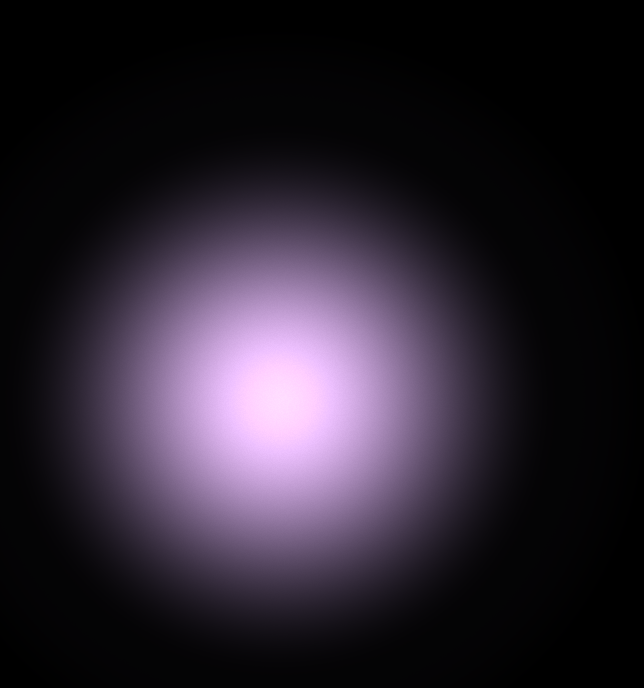
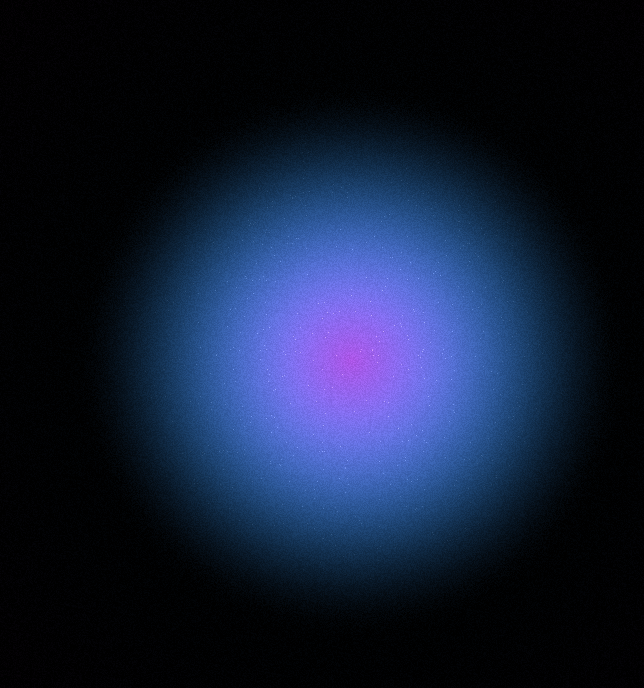
Before and after one commit to rinohed/orb, a plain HTML site: page index.html in a window 1280 px wide. Shown: the whole page, without its empty margins (360-1004 px from the left). Drawn offline with Linux system fonts and the light colour scheme; animation ran at ten frames a second.

Commit message:
Update index.html

```diff
--- a/index.html
+++ b/index.html
@@ -6,12 +6,13 @@
     <title>BRADY UX Orb - Intelligent & Alive</title>
     <style>
         * { margin: 0; padding: 0; box-sizing: border-box; }
-        body, html { width: 100%; height: 100%; overflow: hidden; background-color: black; }
+        body { background: black; overflow: hidden; display: flex; justify-content: center; align-items: center; height: 100vh; }
         canvas { position: absolute; top: 0; left: 0; width: 100%; height: 100%; }
     </style>
 </head>
 <body>
     <canvas id="orbCanvas"></canvas>
+
     <script>
         const canvas = document.getElementById("orbCanvas");
         const gl = canvas.getContext("webgl");
@@ -27,9 +28,20 @@
         let orbX = 0.0, orbY = 0.0;
         let targetX = 0.0, targetY = 0.0;
 
+        // Subtle floating movement around the screen
+        function updateOrbPosition() {
+            targetX = Math.sin(Date.now() * 0.0001) * 0.2;
+            targetY = Math.cos(Date.now() * 0.00015) * 0.2;
+            requestAnimationFrame(updateOrbPosition);
+        }
+        updateOrbPosition();
+
+        // Mouse interaction - attract the orb slightly
         document.addEventListener("mousemove", (event) => {
-            targetX = (event.clientX / window.innerWidth - 0.5) * 0.5;
-            targetY = -(event.clientY / window.innerHeight - 0.5) * 0.5;
+            let mouseX = (event.clientX / window.innerWidth - 0.5) * 0.2;
+            let mouseY = (event.clientY / window.innerHeight - 0.5) * 0.2;
+            targetX += (mouseX - targetX) * 0.1; // Smoothly follow mouse
+            targetY += (mouseY - targetY) * 0.1;
         });
 
         const vertexShaderSource = `
@@ -52,49 +64,56 @@
             void main() {
                 vec2 uv = (gl_FragCoord.xy - 0.5 * resolution) / resolution.y;
 
+                // Apply motion offset for floating effect
                 vec2 offset = orbOffset;
-                float len = length(uv - offset);
 
-                float glow = smoothstep(0.35, 0.0, len);
-                glow += sin(time * 3.0 + len * 15.0) * 0.02; // Flicker effect
+                float len = length(uv + offset);
 
-                vec3 colorA = vec3(0.78, 0.67, 0.98); // #C7ABFB
-                vec3 colorB = vec3(0.2, 0.3, 0.7);
-                vec3 color = mix(colorA, colorB, len + sin(time) * 0.5);
+                // Soft glow with flickering movement
+                float noise = random(uv + time * 0.1) * 0.06;
+                float flicker = sin(time * 2.0) * 0.05;
+                float glow = smoothstep(0.35, 0.05, len) + flicker + noise;
 
-                color += random(uv + time) * 0.02; // subtle noise
+                // Organic color blending with movement distortion
+                vec3 colorA = vec3(0.2, 0.6, 1.0);
+                vec3 colorB = vec3(1.0, 0.1, 0.8);
+                vec3 color = mix(colorA, colorB, sin(time * 0.6 + len * 6.0) * 0.5 + 0.5);
+                color += vec3(random(uv + time * 0.1) * 0.04); // Subtle noise
+
+                // Floating particles effect
+                float particles = step(0.995, random(uv * 30.0 + time * 0.3));
+                color += particles * 0.2;
 
                 gl_FragColor = vec4(color * glow, glow);
             }
         `;
 
-        function createShader(type, source) {
+        function createShader(gl, type, source) {
             const shader = gl.createShader(type);
             gl.shaderSource(shader, source);
             gl.compileShader(shader);
             if (!gl.getShaderParameter(shader, gl.COMPILE_STATUS)) {
-                console.error("Shader compile error:", gl.getShaderInfoLog(shader));
+                console.error("Shader compile error: ", gl.getShaderInfoLog(shader));
                 gl.deleteShader(shader);
                 return null;
             }
             return shader;
         }
 
-        const vertexShader = createShader(gl.VERTEX_SHADER, vertexShaderSource);
-        const fragmentShader = createShader(gl.FRAGMENT_SHADER, fragmentShaderSource);
-
+        const vertexShader = createShader(gl, gl.VERTEX_SHADER, vertexShaderSource);
+        const fragmentShader = createShader(gl, gl.FRAGMENT_SHADER, fragmentShaderSource);
         const program = gl.createProgram();
         gl.attachShader(program, vertexShader);
         gl.attachShader(program, fragmentShader);
         gl.linkProgram(program);
         if (!gl.getProgramParameter(program, gl.LINK_STATUS)) {
-            console.error("Program link error:", gl.getProgramInfoLog(program));
+            console.error("Program link error: ", gl.getProgramInfoLog(program));
         }
 
         const positionBuffer = gl.createBuffer();
         gl.bindBuffer(gl.ARRAY_BUFFER, positionBuffer);
         gl.bufferData(gl.ARRAY_BUFFER, new Float32Array([
-            -1, -1,  1, -1, -1, 1,  1, 1
+            -1, -1, 1, -1, -1, 1, 1, 1
         ]), gl.STATIC_DRAW);
 
         const positionAttribute = gl.getAttribLocation(program, "position");
@@ -106,7 +125,7 @@
         const orbOffsetUniform = gl.getUniformLocation(program, "orbOffset");
 
         function render(time) {
-            orbX += (targetX - orbX) * 0.02;
+            orbX += (targetX - orbX) * 0.02; // Smoothly interpolate orb movement
             orbY += (targetY - orbY) * 0.02;
 
             gl.useProgram(program);
@@ -114,11 +133,9 @@
             gl.uniform2f(resolutionUniform, canvas.width, canvas.height);
             gl.uniform2f(orbOffsetUniform, orbX, orbY);
             gl.drawArrays(gl.TRIANGLE_STRIP, 0, 4);
-
             requestAnimationFrame(render);
         }
-
-        requestAnimationFrame(render);
+        render(0);
     </script>
 </body>
 </html>
```
